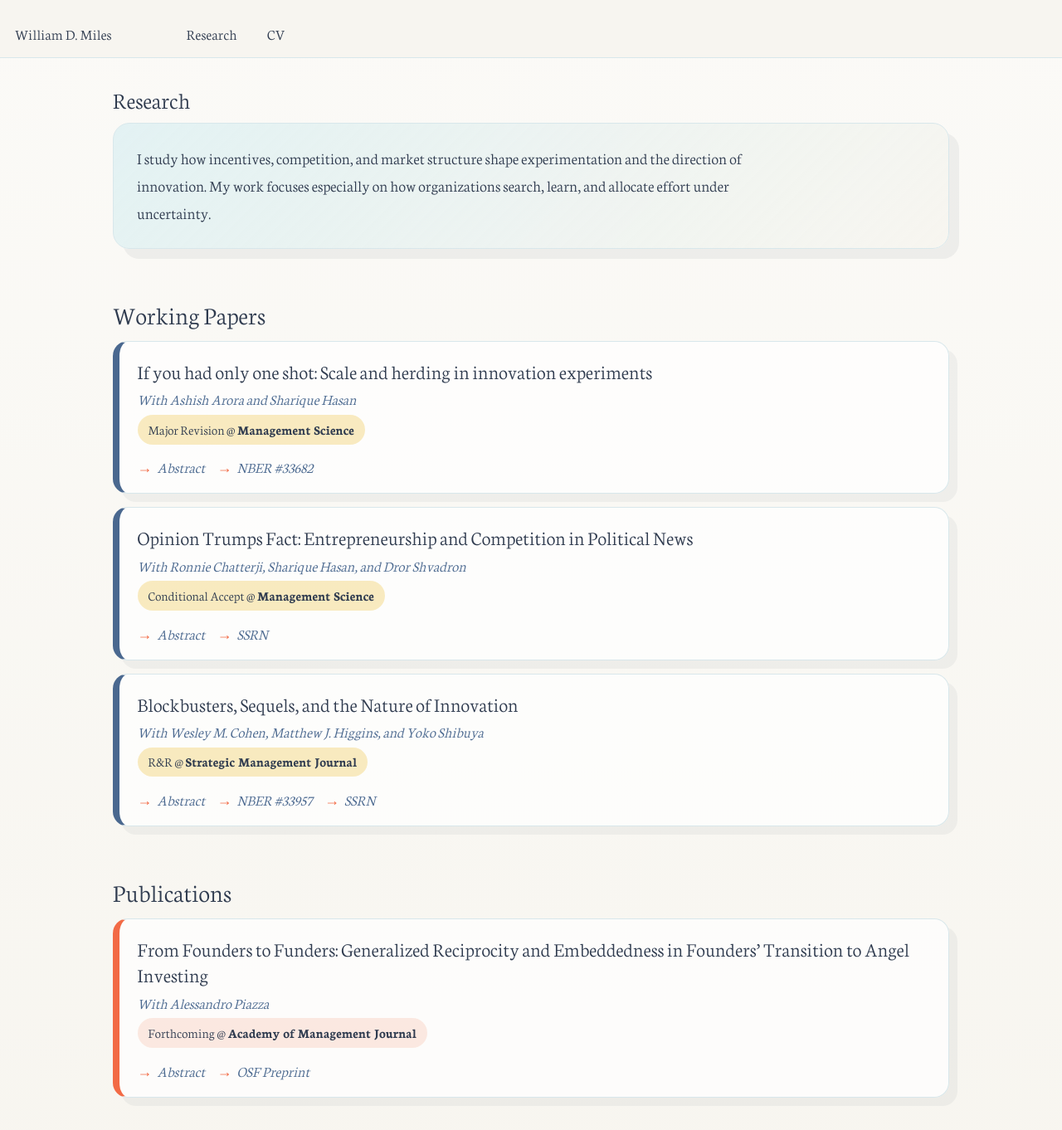
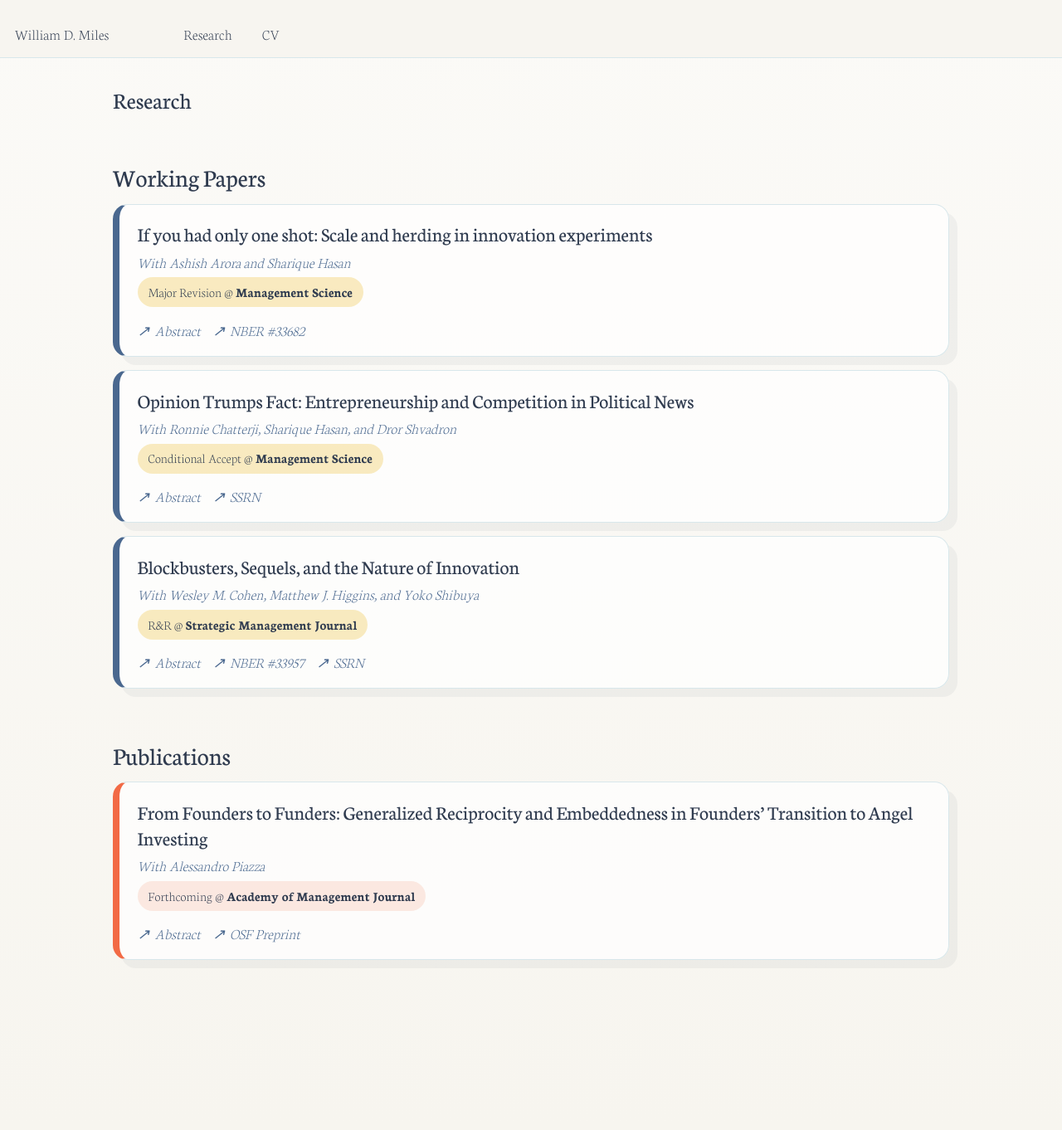
Before and after one commit to willdmiles/willdmiles.github.io, a Jekyll site: the page built from _pages/publications.html, in a window 1280 px wide and 1400 px high. Shown: the top 1362 px of the window at 83% size. Built offline with Jekyll 4.4.1, drawn with Linux system fonts in a browser that asks for light colours.

Commit message:
more font tweaks

```diff
--- a/_pages/publications.html
+++ b/_pages/publications.html
@@ -21,24 +21,8 @@ author_profile: false
     color: var(--site-ink);
   }
 
-  .research-intro {
-    margin: 0 0 1.8rem;
-    padding: 1.4rem 1.55rem;
-    background: linear-gradient(135deg, rgba(216, 238, 241, 0.7), rgba(247, 245, 239, 0.95));
-    border: 1px solid var(--site-line);
-    border-radius: 20px;
-    box-shadow: 12px 12px 0 rgba(47, 59, 79, 0.06);
-  }
-
-  .research-intro p {
-    margin: 0;
-    max-width: 42rem;
-    font-size: 1.08rem;
-    line-height: 1.7;
-  }
-
   .research-section {
-    margin-top: 1.8rem;
+    margin-top: 1.25rem;
   }
 
   .research-section h2 {
@@ -125,9 +109,9 @@ author_profile: false
 
   .paper-links a::before,
   .paper-links summary::before {
-    content: "\2192";
+    content: "\2197";
     margin-right: 0.32rem;
-    color: var(--site-coral);
+    color: currentColor;
   }
 
   .paper-links summary::-webkit-details-marker {
@@ -136,12 +120,8 @@ author_profile: false
 
   .paper-links a:hover,
   .paper-links summary:hover {
-    color: var(--site-ink);
+    color: var(--site-coral);
     text-decoration: underline;
-  }
-
-  .paper-card.working-paper .paper-links summary:hover {
-    color: var(--site-coral);
   }
 
   .paper-links details.abstract-link p {
@@ -154,7 +134,6 @@ author_profile: false
   }
 
   @media (max-width: 767px) {
-    .research-intro,
     .paper-card {
       padding: 1rem;
       box-shadow: 6px 6px 0 rgba(47, 59, 79, 0.05);
@@ -167,10 +146,6 @@ author_profile: false
 </style>
 
 <div class="research-page">
-  <div class="research-intro">
-    <p>I study how incentives, competition, and market structure shape experimentation and the direction of innovation. My work focuses especially on how organizations search, learn, and allocate effort under uncertainty.</p>
-  </div>
-
   <section class="research-section">
     <h2>Working Papers</h2>
     <div class="research-grid">
--- a/assets/css/main.scss
+++ b/assets/css/main.scss
@@ -76,7 +76,7 @@ textarea,
 .archive__item-title,
 .archive__subtitle {
   font-family: "Neuton", Georgia, Times, serif;
-  font-weight: 300;
+  font-weight: 200;
 }
 
 h1,
@@ -92,7 +92,7 @@ summary,
 figcaption,
 blockquote {
   font-family: "Neuton", Georgia, Times, serif;
-  font-weight: 300;
+  font-weight: 200;
 }
 
 h1,
@@ -104,7 +104,7 @@ h6,
 .greedy-nav a,
 .masthead__menu-item--lg a,
 .sidebar .author__name {
-  font-weight: 300 !important;
+  font-weight: 400 !important;
 }
 
 a {
@@ -162,7 +162,7 @@ a {
 .author__urls li,
 .author__urls a {
   font-family: "Neuton", Georgia, Times, serif !important;
-  font-weight: 300 !important;
+  font-weight: 200 !important;
 }
 
 .author__avatar img {
@@ -177,5 +177,5 @@ a {
 }
 
 .page__content {
-  font-size: 1.05rem;
+  font-size: 0.98rem;
 }
```
